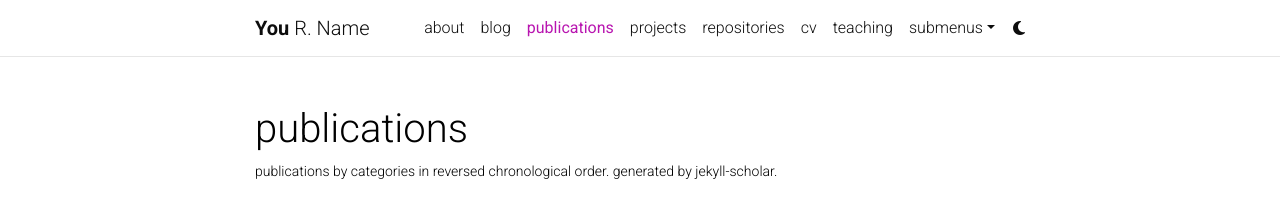
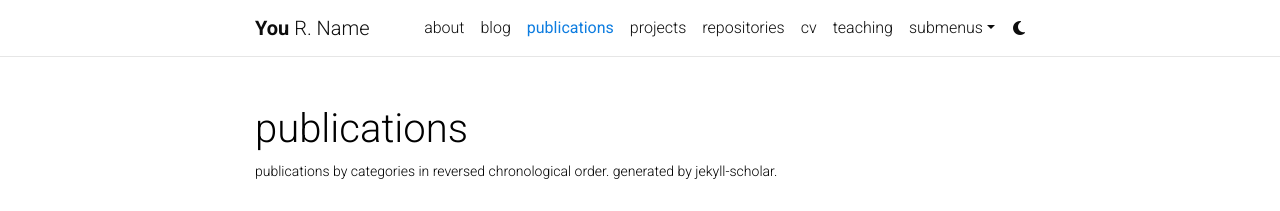
Before and after one commit to alandella/alandella.github.io, a Jekyll site: the page built from _pages/publications.md, in a window 1280 px wide. Shown: the top 211 px of the page. Built offline with Jekyll 4.4.1, drawn with Linux system fonts in a browser that asks for light colours; comment, search, counter and statistics services are not loaded; a style sheet for code colours, icons or effects is not loaded; grey boxes are pictures that could not be loaded.

Commit message:
Update _themes.scss

```diff
--- a/_sass/_themes.scss
+++ b/_sass/_themes.scss
@@ -7,7 +7,7 @@
   --global-code-bg-color: #{$code-bg-color-light};
   --global-text-color: #{$black-color};
   --global-text-color-light: #{$grey-color};
-  --global-theme-color: #{$purple-color};
+  --global-theme-color: #{$blue-color};
   --global-hover-color: #{$purple-color};
   --global-hover-text-color: #{$white-color};
   --global-footer-bg-color: #{$grey-color-dark};
@@ -52,7 +52,7 @@
   --global-code-bg-color: #{$code-bg-color-dark};
   --global-text-color: #{$grey-color-light};
   --global-text-color-light: #{$grey-color-light};
-  --global-theme-color: #{$cyan-color};
+  --global-theme-color: #{$blue-color};
   --global-hover-color: #{$cyan-color};
   --global-hover-text-color: #{$white-color};
   --global-footer-bg-color: #{$grey-color-light};
```
